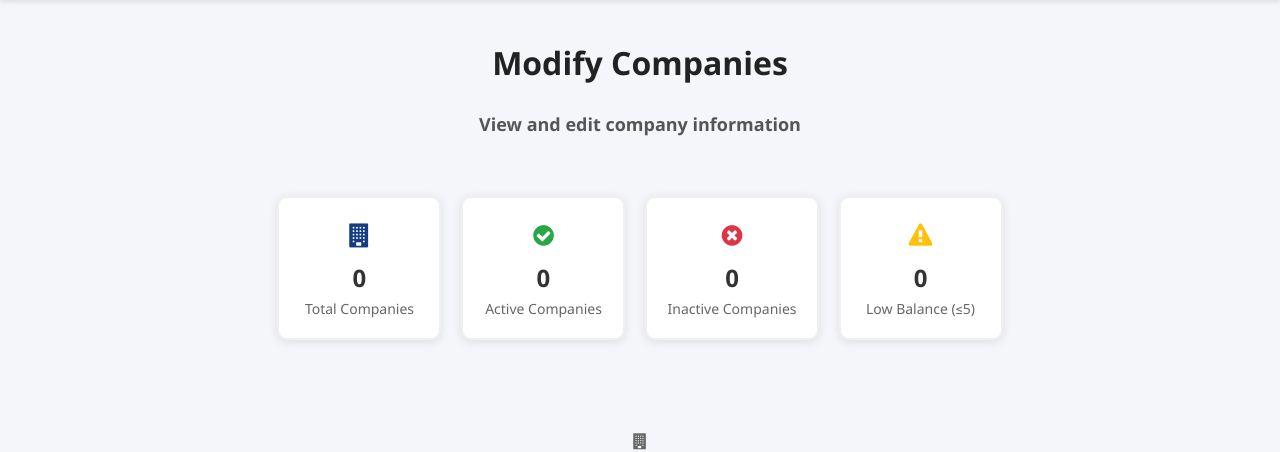
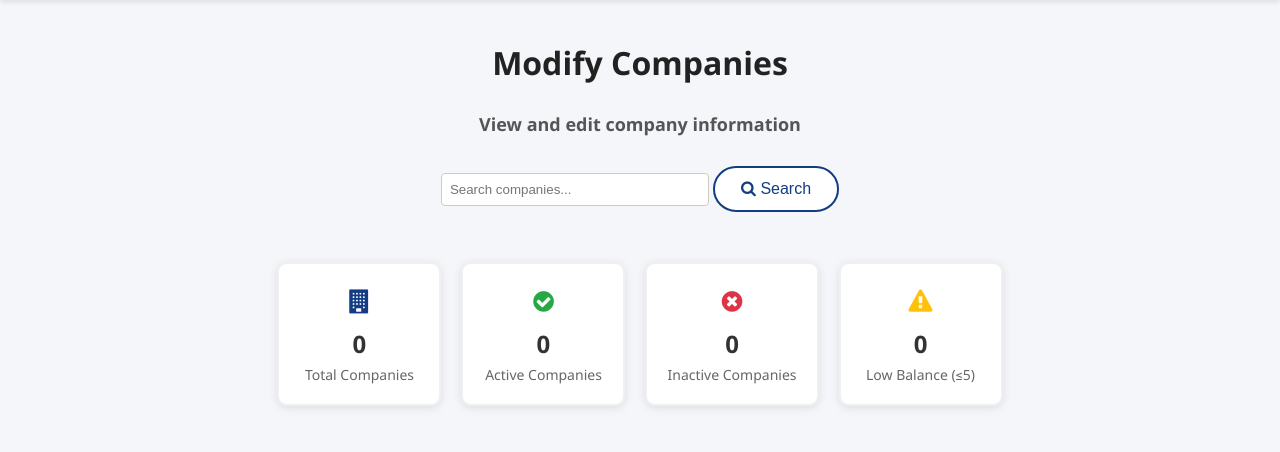
Before and after one commit to 95b9c7/Level1, a Django app: page /modify_companies/ in a window 1280 px wide. Shown: the part 75-527 px from the top of the page. Run offline with Django 3.2, Linux system fonts and the light colour scheme; a user stored in the database is signed in; data that the repository does not hold is empty.

Commit message:
added search bar to modify_companies page to filter by company names

```diff
--- a/waitapp/templates/modify_companies.html
+++ b/waitapp/templates/modify_companies.html
@@ -7,6 +7,17 @@
     <div class="center-text">
         <h1>Modify Companies</h1>
         <h3 class="select-option">View and edit company information</h3>
+
+        <!-- Search Bar -->
+        <div class="search-bar" style="text-align:center; margin-bottom: 20px;">
+            <form method="get" action="">
+                <input type="text" name="q" placeholder="Search companies..." value="{{ search_query }}" class="menu-input" style="padding: 8px; width: 250px; border-radius: 4px; border: 1px solid #ccc;">
+                <button type="submit" class="menu-button"><i class="fa fa-search"></i> Search</button>
+                {% if search_query %}
+                    <a href="{% url 'modify_companies' %}" class="menu-button" style="background:#eee;color:#333;">Clear</a>
+                {% endif %}
+            </form>
+        </div>
 
         <!-- Company Summary -->
         <div class="queue-summary">
--- a/waitapp/views.py
+++ b/waitapp/views.py
@@ -21,6 +21,7 @@
 )
 from datetime import date, timedelta
 from django.db.models import Count
+from django.db.models import Q
 
 # Create your views here.
 
@@ -237,7 +238,13 @@
 
 @login_required
 def modify_companies(request):
+    search_query = request.GET.get('q', '')
     companies_list = Company.objects.all().order_by('name')
+    if search_query:
+        companies_list = companies_list.filter(
+            Q(name__icontains=search_query) |
+            Q(contact_email__icontains=search_query)
+        )
     paginator = Paginator(companies_list, 10)  # Show 10 companies per page
 
     page_number = request.GET.get('page')
@@ -256,6 +263,7 @@
         'active_companies': active_companies,
         'inactive_companies': inactive_companies,
         'low_balance_companies': low_balance_companies,
+        'search_query': search_query,
     }
 
     return render(request, 'modify_companies.html', context)
```
